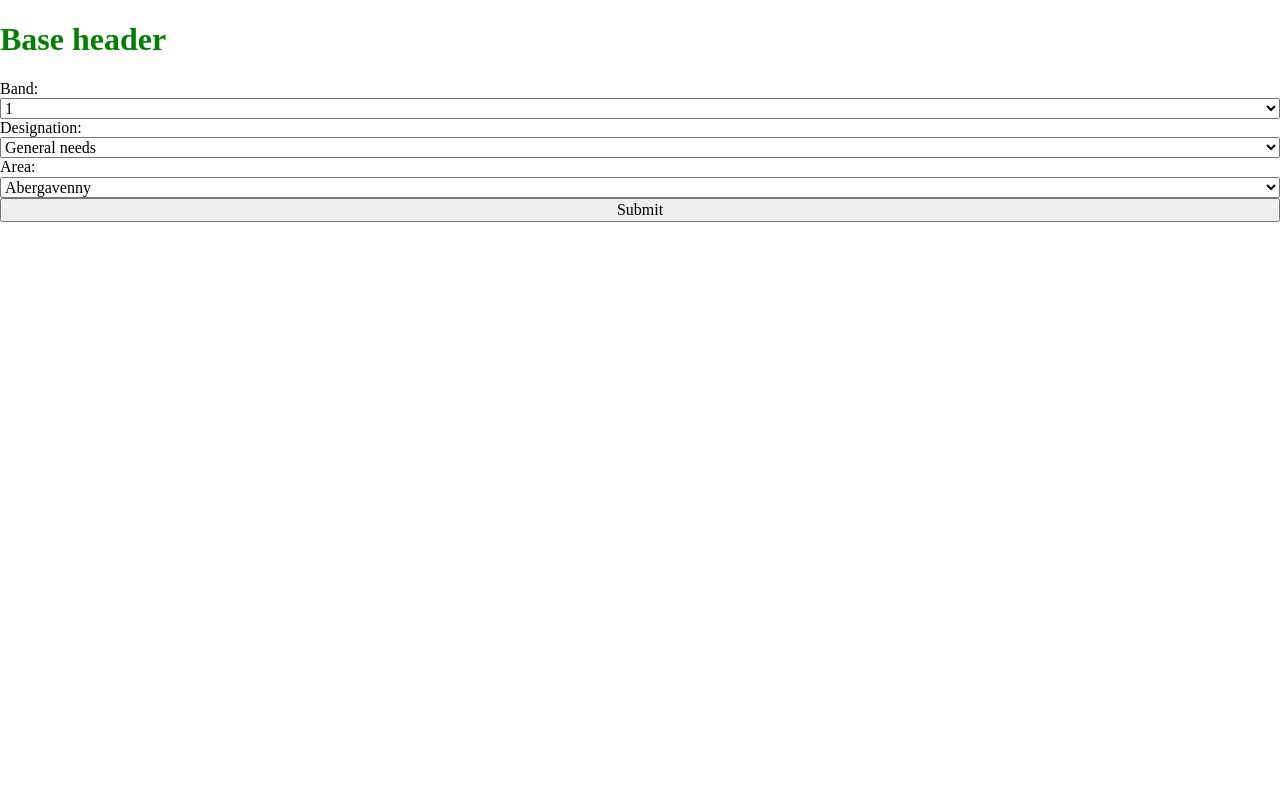
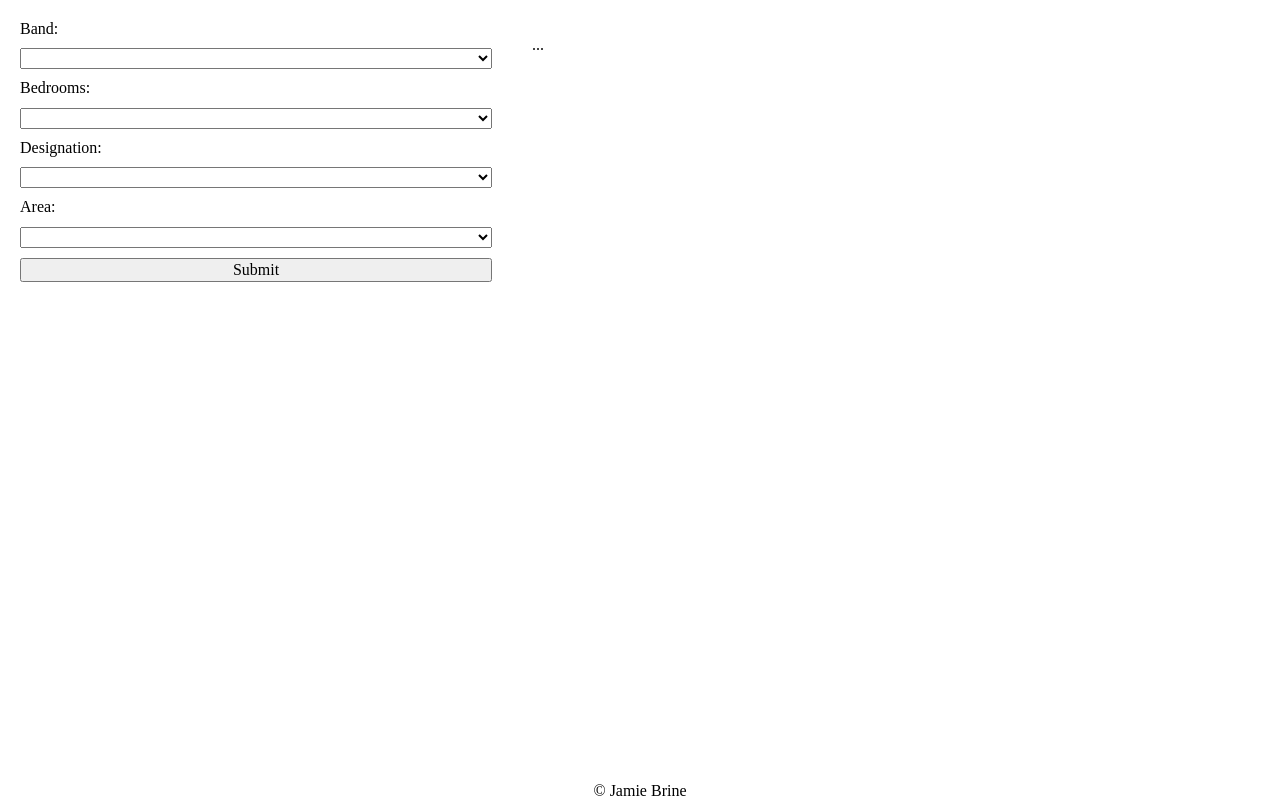
Before and after one commit to jamiebrine/interactiveMap, a Flask app: page / in a window 1280 px wide. Run offline with Flask 3, Linux system fonts and the light colour scheme.

Commit message:
Added bedroom option and cleaned data. TODO - styling

```diff
--- a/src/app.py
+++ b/src/app.py
@@ -1,6 +1,6 @@
 from flask import Flask, request, render_template
+import json
 import socket
-import json
 from datetime import date
 
 app = Flask(__name__)
@@ -10,7 +10,7 @@ def index():
     try:
         host_name = socket.gethostname()
         host_ip = socket.gethostbyname(host_name)
-        return render_template('index.html', hostname=host_name, ip=host_ip)
+        return render_template('index.html', result="...")
     except:
         return render_template('error.html')
 
@@ -19,22 +19,22 @@ def submit():
     band = request.form.get('band')
     designation = request.form.get('designation')
     postcode = request.form.get('postcode')
+    bedrooms = request.form.get('bedrooms')
 
-    averageWait = calculateAverageWait(band,designation,postcode)
+    averageWait = calculateAverageWait(band,designation,postcode,bedrooms)
 
     if averageWait == -1:
-        return "No previous lets found"
-    return str(averageWait)
+        return render_template('index.html', result="No previous lets found")
+    return render_template('index.html', result=str(averageWait))
 
-
-def calculateAverageWait(band, designation, postcode):
+def calculateAverageWait(band, designation, postcode, bedrooms):
 
     # Load data from data.json
     with open('src/data.json') as file:
         data = json.load(file)
 
     # Filter data based on band, designation, and area
-    filteredData = [(item['priorityDate'], item['letDate']) for item in data if item['band'] == band and item['designation'] == designation and item['postcode'] == postcode]
+    filteredData = [(item['priorityDate'], item['letDate']) for item in data if item['band'] == band and item['designation'] == designation and item['postcode'] == postcode and item['bedrooms'] == bedrooms]
 
     count = 0
     sumDays = 0
@@ -51,9 +51,9 @@ def calculateAverageWait(band, designation, postcode):
     return int(float(sumDays) / len(filteredData))
 
 def parseDate(dateString):
-    y = int("20" + dateString[6:8])
-    m = int(dateString[3:5])
-    d = int(dateString[0:2])
+    y = int(dateString[0:4])
+    m = int(dateString[5:7])
+    d = int(dateString[8:10])
 
     return date(y,m,d)
 
--- a/src/static/style.css
+++ b/src/static/style.css
@@ -1,13 +1,45 @@
 @import url("https://cdnjs.cloudflare.com/ajax/libs/normalize/8.0.1/normalize.min.css");
 
-/* Your custom styles go here */
+* {
+  box-sizing: border-box;
+}
 
-form {
+footer {
+  position: absolute;
+  bottom: 0;
+  width: 100%;
+  text-align: center;
+
+  display: flex;
+  align-items: center;
+  justify-content: center;
+}
+
+#contentWrap {
+  display: flex;
+  flex-wrap: wrap;
+  flex-direction: column;
+
+  @media screen and (min-width: 600px) {
+    flex-direction: row;
+  }
+}
+
+#mainForm {
   display: flex;
   flex: 1;
   flex-direction: column;
+  gap: 10px;
+
+  padding: 20px;
+  @media screen and (min-width: 600px) {
+    flex-basis: 40%;
+  }
 }
 
-h1 {
-  color: green;
+#results {
+  padding: 20px;
+  @media screen and (min-width: 600px) {
+    flex-basis: 60%;
+  }
 }
--- a/src/templates/base.html
+++ b/src/templates/base.html
@@ -5,14 +5,11 @@
     <meta charset="UTF-8">
     <meta name="viewport" content="width=device-width, initial-scale=1.0">
     <title>MHA - {% block title %} {% endblock %}</title>
-    <link rel="stylesheet" href="src/static/style.css">
+    <link rel="stylesheet" href="../static/style.css">
 </head>
 
 <body>
-    <h1>Base header</h1>
-    <div>
-        {% block content %} {% endblock %}
-    </div>
+    {% block content %} {% endblock %}
 </body>
 
 </html>
--- a/src/templates/index.html
+++ b/src/templates/index.html
@@ -3,18 +3,30 @@
 {% block title %} home {% endblock %}
 
 {% block content %}
-<form action="/submit" method="post">
+<div id="pageContainer">
+    <div id="contentWrap">
+        <form action="/submit" method="post" id="mainForm">
             <label for="band">Band:</label>
             <select id="band" name="band">
+                <option value="" disabled selected></option>
                 <option value="1">1</option>
                 <option value="2">2</option>
                 <option value="3">3</option>
                 <option value="4">4</option>
-        <option value="5">5</option>
+            </select>
+
+            <label for="bedrooms">Bedrooms:</label>
+            <select id="bedrooms" name="bedrooms">
+                <option value="" disabled selected></option>
+                <option value="1">1</option>
+                <option value="2">2</option>
+                <option value="3">3</option>
+                <option value="4">4</option>
             </select>
 
             <label for="designation">Designation:</label>
             <select id="designation" name="designation">
+                <option value="" disabled selected></option>
                 <option value="gen">General needs</option>
                 <option value="oap">OAP</option>
                 <option value="soap">Sheltered OAP</option>
@@ -22,6 +34,7 @@
 
             <label for="postcode">Area:</label>
             <select id="postcode" name="postcode">
+                <option value="" disabled selected></option>
                 <option value="NP7">Abergavenny</option>
                 <option value="NP26">Caldicot</option>
                 <option value="NP16">Chepstow</option>
@@ -31,4 +44,12 @@
 
             <input type="submit" value="Submit">
         </form>
+
+        <div id="results">
+            <p>{{result}}</p>
+        </div>
+    </div>
+
+    <footer>&copy; Jamie Brine</footer>
+</div>
 {% endblock %}
```
Also changed, not shown: src/data.json. Lines whose indentation alone changed are shown as unchanged.
